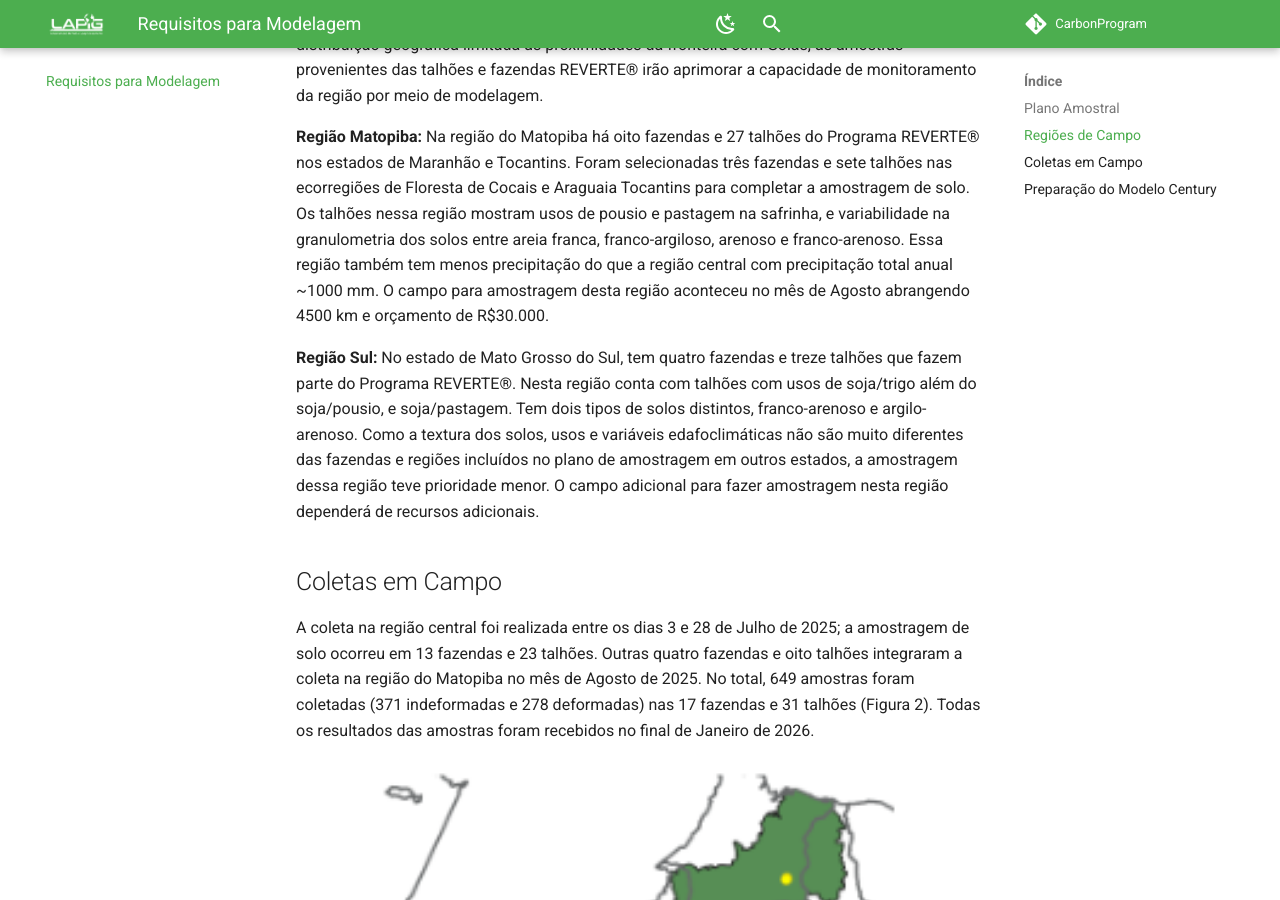
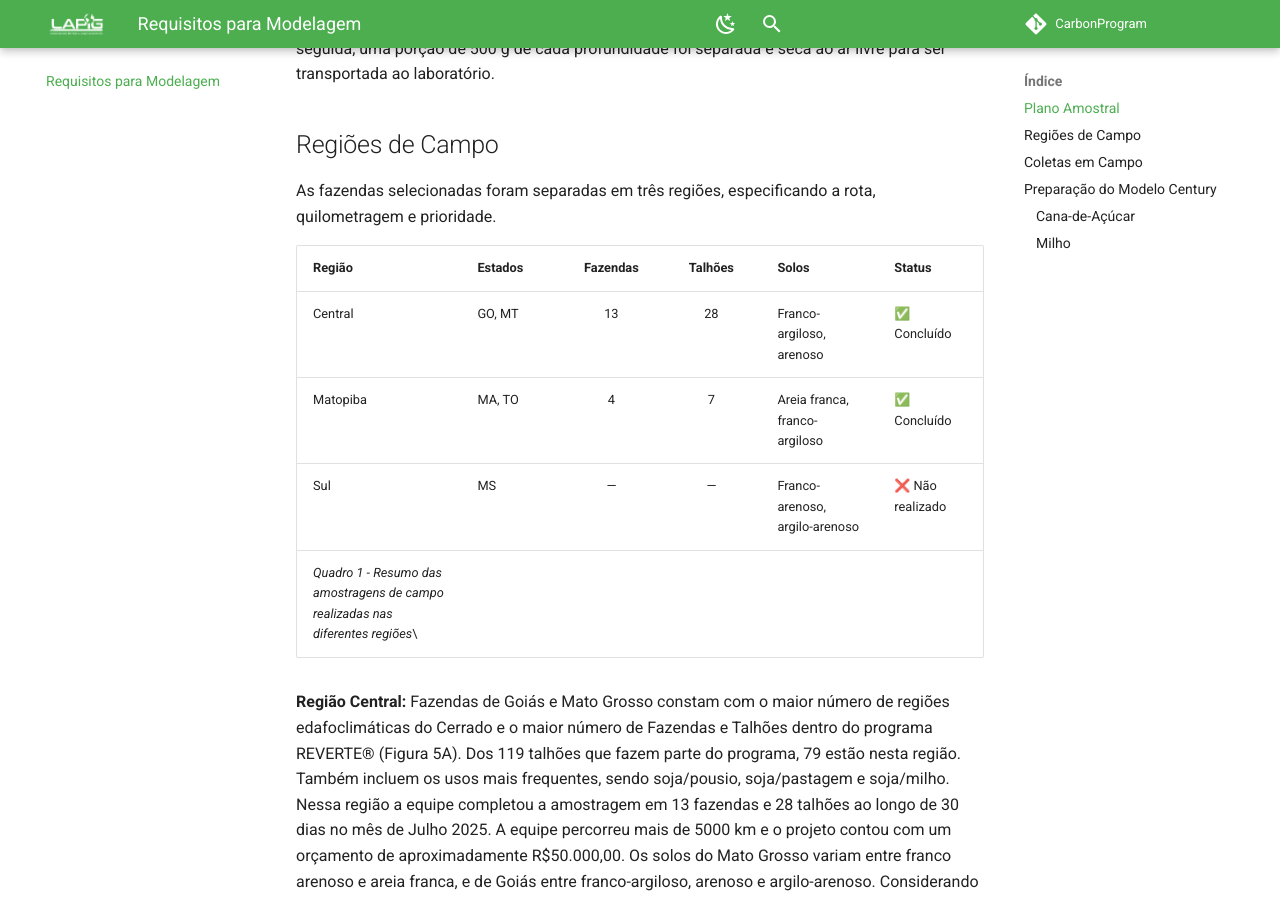
Before and after one commit to FelipeJesusRemoteSensing/CarbonProgram, an MkDocs documentation site: the page built from docs/mds/requisitos_para_modelagem.md, in a window 1280 px wide and 900 px high, scrolled down 3130 px. Built offline with MkDocs 1.6.1 and Material for MkDocs 9.7.7, drawn with Linux system fonts in a browser that asks for light colours; comment, search, counter and statistics services are not loaded; some of the changed text lies outside the part shown.

Commit message:
Update requisitos_para_modelagem.md

````diff
--- a/docs/mds/requisitos_para_modelagem.md
+++ b/docs/mds/requisitos_para_modelagem.md
@@ -8,6 +8,23 @@
 Para subsidiar as simulações do modelo Century no contexto do projeto REVERTE®, foi realizado um extenso processamento de dados geoespaciais e ambientais. Inicialmente, foi estruturado um banco de dados com informações de uso e cobertura da terra provenientes da Coleção 10 do MapBiomas (Mapbiomas, 2025), abrangendo o período de 1985 a 2024, com resolução espacial de 30 metros. Esses dados foram essenciais para caracterizar o histórico de uso da terra nas 36 fazendas participantes localizadas no Cerrado entre os estados de Goiás, Mato Grosso, Mato Grosso do Sul, Tocantins e Maranhão.
 
 Complementarmente, foram processadas séries temporais de NDVI mensais, com o objetivo de identificar padrões sazonais de cobertura vegetal e atividades agrícolas ao longo dos anos. Também foram extraídas variáveis climáticas essenciais ao funcionamento do modelo Century, como temperatura (máxima, mínima e média mensal) e precipitação acumulada mensal. Esses dados foram obtidos a partir das bases globais CHELSA (Climatologies at High Resolution for the Earth’s Land Surface Areas), NASA POWER (Prediction Of Worldwide Energy Resources), TerraClimate and WorldClim e a base nacional BR-DWGD (Brazilian Daily Weather Gridded Data).
+
+```mermaid
+flowchart TD
+    A[🛰️ Fontes de Dados] --> B
+    A --> C
+    A --> D
+
+    B[📍 Uso e Cobertura do Solo\nMapBiomas Coleção 10\n1985–2024 · 30m]
+    C[🌿 Séries Temporais NDVI\nMensais · Sentinel-2\nPadrões sazonais]
+    D[🌦️ Variáveis Climáticas\nCHELSA · NASA POWER\nTerraClimate · BR-DWGD]
+
+    B --> E[🗄️ Banco de Dados Geoespacial\n36 fazendas · Cerrado\nGO · MT · MS · TO · MA]
+    C --> E
+    D --> E
+
+    E --> F[⚙️ Simulações\nModelo Century]
+```
 
 Com o intuito de verificar a compatibilidade entre as fontes de dados climáticos, foi conduzida uma análise preliminar de consistência entre as séries históricas de todas as bases e comparação com dados de torres meteorológicas. A equipe técnica concluiu que a base de dados TerraClimate se mostrou mais completa, com estimativas de variáveis climáticas mais próximas aos dados das torres. Dessa forma, as variáveis climáticas foram extraídas e organizadas individualmente para cada fazenda.
 
@@ -41,6 +58,13 @@
 ## Regiões de Campo
 
 As fazendas selecionadas foram separadas em três regiões, especificando a rota, quilometragem e prioridade.
+
+| Região | Estados | Fazendas | Talhões | Solos | Status |
+|:---|:---|:---:|:---:|:---|:---|
+| Central | GO, MT | 13 | 28 | Franco-argiloso, arenoso | ✅ Concluído |
+| Matopiba | MA, TO | 4 | 7 | Areia franca, franco-argiloso | ✅ Concluído |
+| Sul | MS | — | — | Franco-arenoso, argilo-arenoso | ❌ Não realizado |
+*Quadro 1 - Resumo das amostragens de campo realizadas nas diferentes regiões*\\
 
 **Região Central:** Fazendas de Goiás e Mato Grosso constam com o maior número de regiões edafoclimáticas do Cerrado e o maior número de Fazendas e Talhões dentro do programa REVERTE® (Figura 5A). Dos 119 talhões que fazem parte do programa, 79 estão nesta região. Também incluem os usos mais frequentes, sendo soja/pousio, soja/pastagem e soja/milho. Nessa região a equipe completou a amostragem em 13 fazendas e 28 talhões ao longo de 30 dias no mês de Julho 2025. A equipe percorreu mais de 5000 km e o projeto contou com um orçamento de aproximadamente R$50.000,00. Os solos do Mato Grosso variam entre franco arenoso e areia franca, e de Goiás entre franco-argiloso, arenoso e argilo-arenoso. Considerando a inexistência de amostragem atual de calibração e validação para a modelagem de soja no estado de Goiás, e a escassez de amostras para pastagens no estado de Mato Grosso, com uma distribuição geográfica limitada às proximidades da fronteira com Goiás, as amostras provenientes das talhões e fazendas REVERTE® irão aprimorar a capacidade de monitoramento da região por meio de modelagem.
 
@@ -87,10 +111,14 @@
 ![Representação esquemática](../base_dados/images/ref3.png)
 *Figura 10. Representação esquemática dos períodos de cultivos simulados em: A) cana de açúcar; B) áreas com soja como safra principal e milho na entressafra e C) milho como safra principal.*
 
+### Cana-de-Açúcar
+
 Entre os parâmetros encontrados e testados para o cultivo de Cana os que apresentaram resultados mais compatíveis com os dados de referência foram os de Wendling (2007). Entretanto, subestimaram os valores de carbono na biomassa aérea, logo, foi necessária a realização de ajustes adicionais para atingir valores mais próximos aos observados na literatura (Figuras 11A e 11B). Apesar dos resultados próximos aos observados para solo e biomassa aérea, o conjunto de parâmetros atuais superestima os valores de carbono das raízes e novos ajustes estão em andamento para corrigir as superestimativas nesse compartimento.
 
 ![Comparação Carbono Orgânico](../base_dados/images/ref4.png)
 *Figura 11. Comparação entre valores publicados de carbono orgânico (A) na biomassa aérea e (B) no solo (0-20 cm) em áreas de cana-de-açúcar e valores estimados pelo modelo CENTURY 4.5.*
+
+### Milho
 
 Entre os parâmetros encontrados e testados para o cultivo de milho os que apresentaram resultados mais compatíveis com os dados de referência foram os parâmetros default do modelo (Metherell et al., 1993). No entanto, percebeu-se uma subestimativa dos valores de carbono na biomassa acima do solo e grãos e uma superestimativa do carbono nas raízes. Para melhorar as estimativas de carbono nesses compartimentos foram necessários ajustes nos parâmetros relacionados a produção potencial mensal acima do solo - 'PRDX(1)', fração inicial de carbono alocada às raízes - 'FRTC(1)' e índice de colheita máximo (fração de carbono vivo acima do solo no grão) - 'HIMAX'.
 
````
Also changed, not shown: other parts of docs/mds/requisitos_para_modelagem.md (+5 -1 lines).
